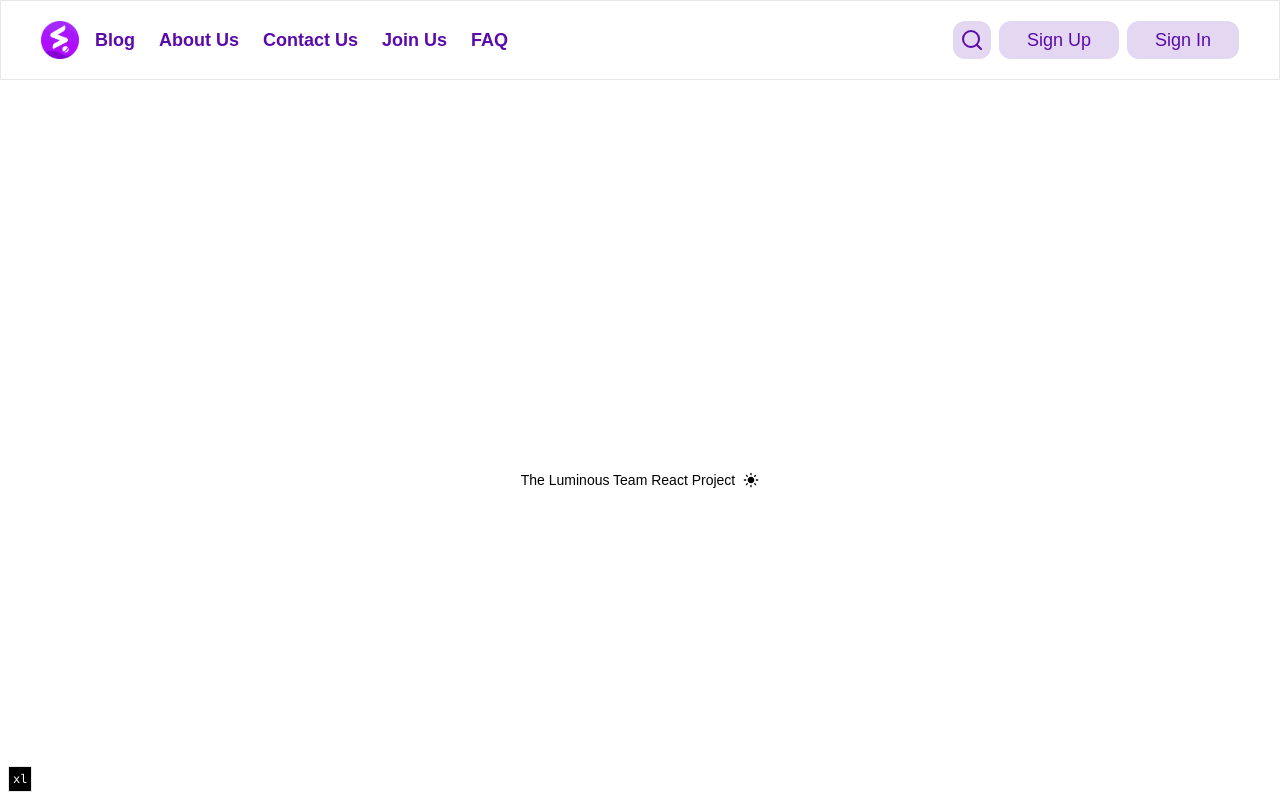
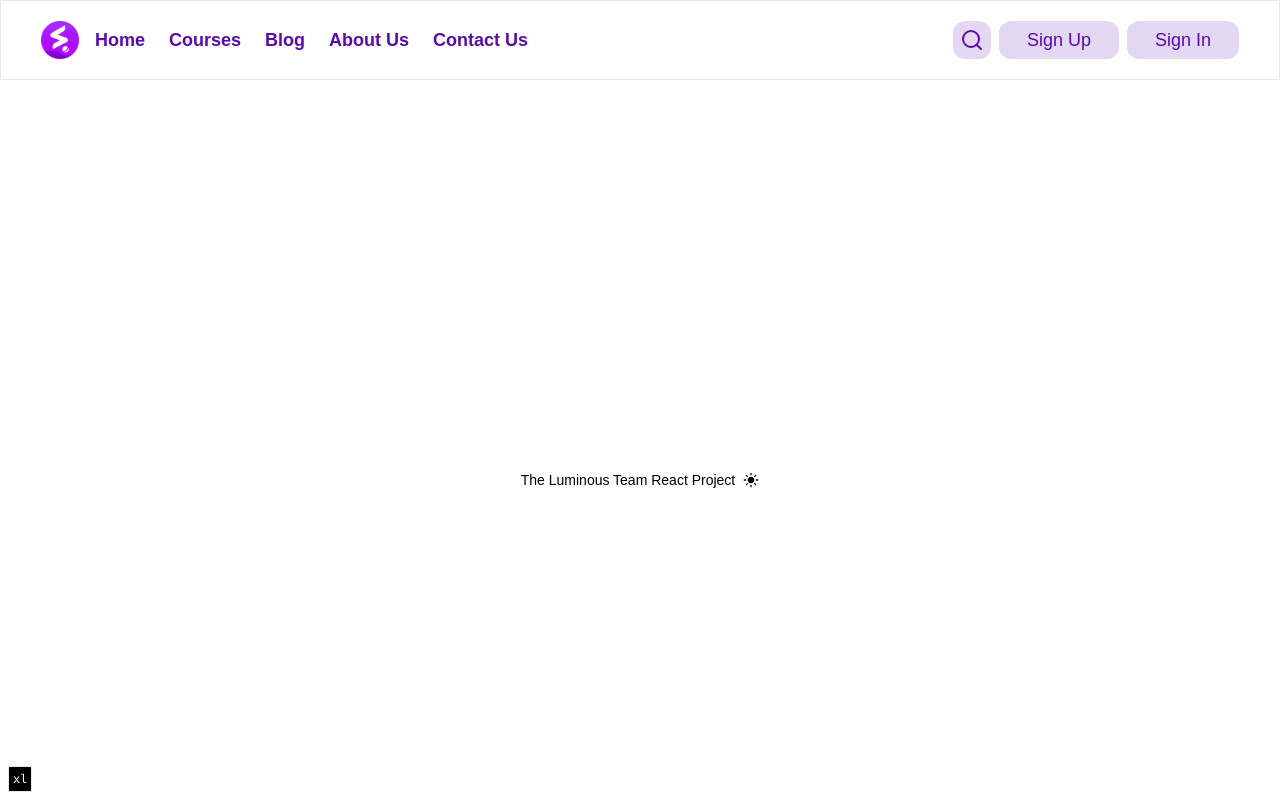
Before and after one commit to academy-react/luminous, a Next.js app: page /en in a window 1280 px wide. Shown: the top 800 px of the page. Built offline with nearby package versions, Linux system fonts and the light colour scheme; a web font is replaced by a local one.

Commit message:
fix: header dict

```diff
--- a/src/components/layout/lobby/header/nav-bar.tsx
+++ b/src/components/layout/lobby/header/nav-bar.tsx
@@ -30,7 +30,7 @@ const Navbar = ({ lang }: { lang: Locale }) => {
                   className={cn(
                     "font-semibold text-purple-text decoration-1 underline-offset-[12px] hover:underline",
                     lang === "en"
-                      ? "text-base lg:text-lg"
+                      ? "text-base capitalize lg:text-lg"
                       : "text-lg lg:text-xl"
                   )}
                 >
--- a/src/dict/lobby/header.dict.ts
+++ b/src/dict/lobby/header.dict.ts
@@ -21,41 +21,41 @@ export const headerMenuOptions: HeaderMenuOptionProps[] = [
   {
     id: 1,
     title: {
-      fa: "بلاگ",
-      en: "Blog",
+      fa: "خانه",
+      en: "Home",
     },
     href: "",
   },
   {
     id: 2,
     title: {
-      fa: "درباره‌ ما",
-      en: "About Us",
+      fa: "دوره‌ها",
+      en: "courses",
+    },
+    href: "courses",
+  },
+  {
+    id: 3,
+    title: {
+      fa: "بلاگ",
+      en: "blog",
+    },
+    href: "blog",
+  },
+  {
+    id: 4,
+    title: {
+      fa: "درباره ما",
+      en: "about us",
     },
     href: "about",
   },
   {
-    id: 3,
+    id: 5,
     title: {
       fa: "تماس با ما",
-      en: "Contact Us",
+      en: "contact us",
     },
     href: "contact",
   },
-  {
-    id: 4,
-    title: {
-      fa: "همکاری با ما",
-      en: "Join Us",
-    },
-    href: "join",
-  },
-  {
-    id: 5,
-    title: {
-      fa: "سوالات متداول",
-      en: "FAQ",
-    },
-    href: "faq",
-  },
 ];
```
